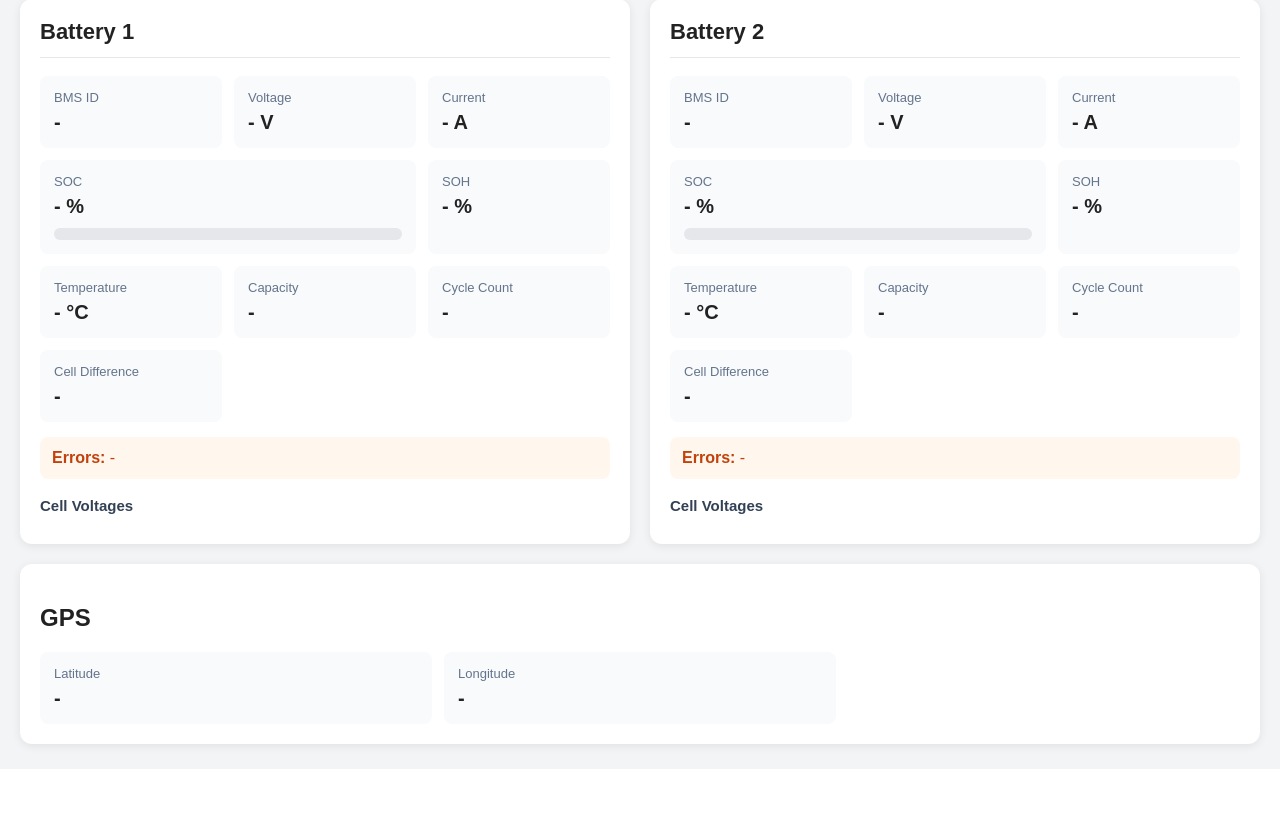
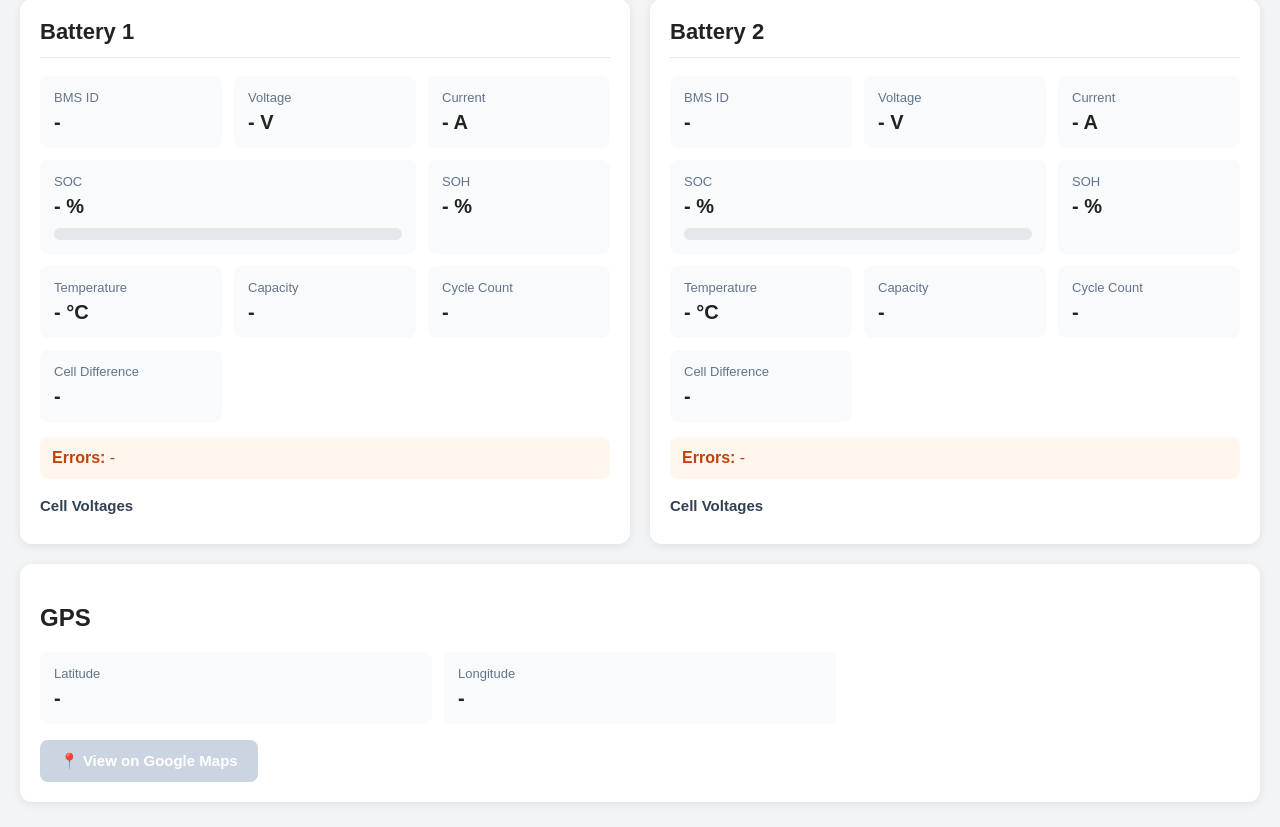
Before and after one commit to nayanakab22/ec600-web, a FastAPI app: page / in a window 1280 px wide. Shown: the part 222-1049 px from the top of the page. Before the commit the page ends 976 px from the top, so only its background shows below. Run offline with FastAPI, Linux system fonts and the light colour scheme.

Commit message:
Add Google Maps button and functionality

```diff
--- a/templates/dashboard.html
+++ b/templates/dashboard.html
@@ -217,6 +217,27 @@
             border-radius: 12px;
             padding: 20px;
             box-shadow: 0 2px 10px rgba(0,0,0,0.08);
+        }
+
+        .map-btn {
+            margin-top: 16px;
+            padding: 12px 20px;
+            font-size: 15px;
+            font-weight: bold;
+            color: white;
+            background: #2563eb;
+            border: none;
+            border-radius: 8px;
+            cursor: pointer;
+        }
+
+        .map-btn:hover {
+            background: #1d4ed8;
+        }
+
+        .map-btn:disabled {
+            background: #cbd5e1;
+            cursor: not-allowed;
         }
 
         .status {
@@ -751,6 +772,14 @@
 
         </div>
 
+
+        <button id="mapBtn"
+                class="map-btn"
+                onclick="openInGoogleMaps()"
+                disabled>
+            📍 View on Google Maps
+        </button>
+
     </div>
 
 </div>
@@ -758,6 +787,25 @@
 
 
 <script>
+
+let lastLat = null;
+let lastLon = null;
+
+
+function openInGoogleMaps() {
+
+    if (lastLat === null || lastLon === null) {
+        return;
+    }
+
+    const url =
+        "https://www.google.com/maps/search/?api=1&query=" +
+        lastLat + "," + lastLon;
+
+    window.open(url, "_blank");
+
+}
+
 
 function valueOrDash(value) {
 
@@ -1105,7 +1153,12 @@ async function updateDashboard() {
         // GPS
         // ---------------------------------------------
 
-        if (result.gps) {
+        const mapBtn =
+            document.getElementById("mapBtn");
+
+        if (result.gps &&
+            result.gps.Latitude !== undefined &&
+            result.gps.Longitude !== undefined) {
 
             setText(
                 "latitude",
@@ -1116,6 +1169,19 @@ async function updateDashboard() {
                 "longitude",
                 result.gps.Longitude
             );
+
+            lastLat = result.gps.Latitude;
+            lastLon = result.gps.Longitude;
+
+            if (mapBtn) {
+                mapBtn.disabled = false;
+            }
+
+        } else {
+
+            if (mapBtn) {
+                mapBtn.disabled = true;
+            }
 
         }
 
```
